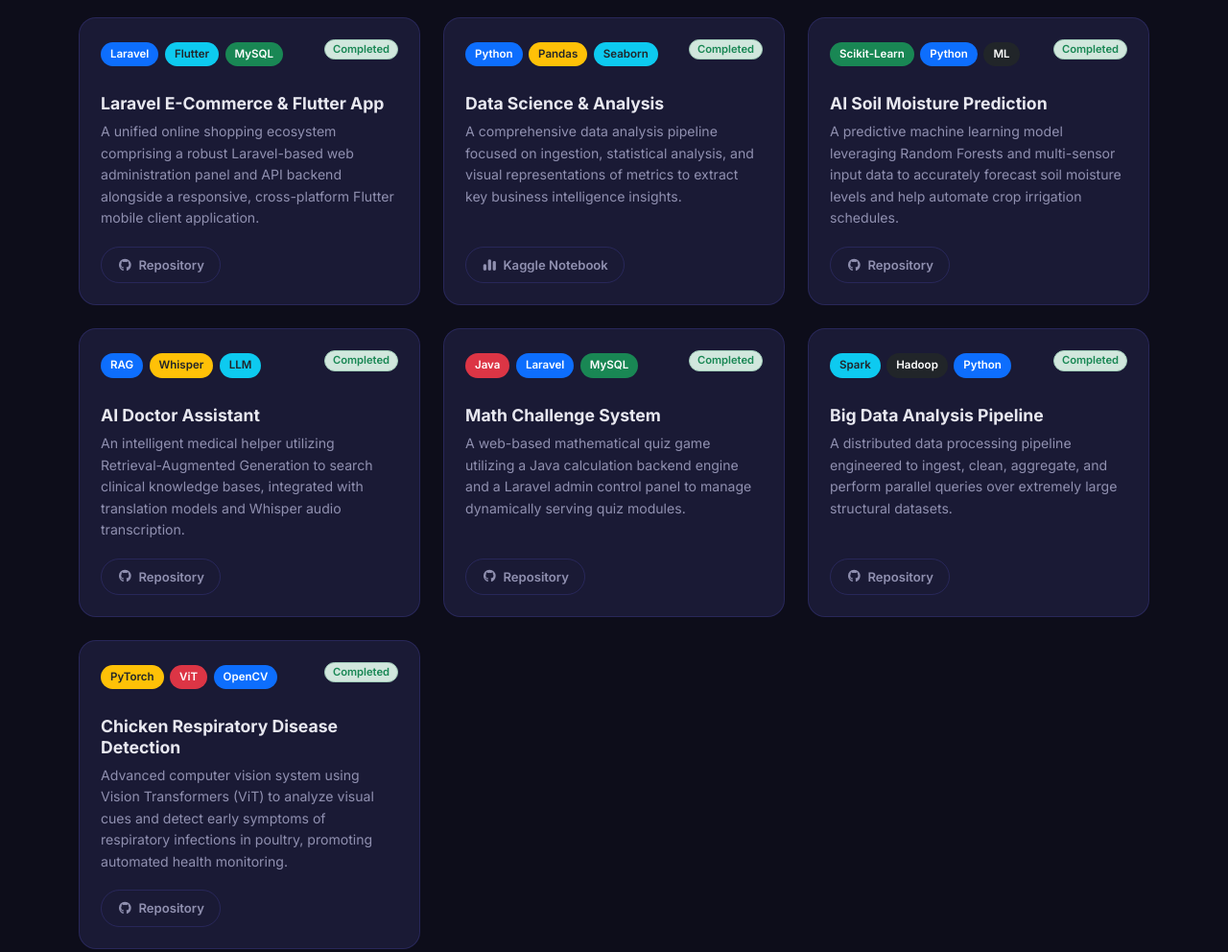
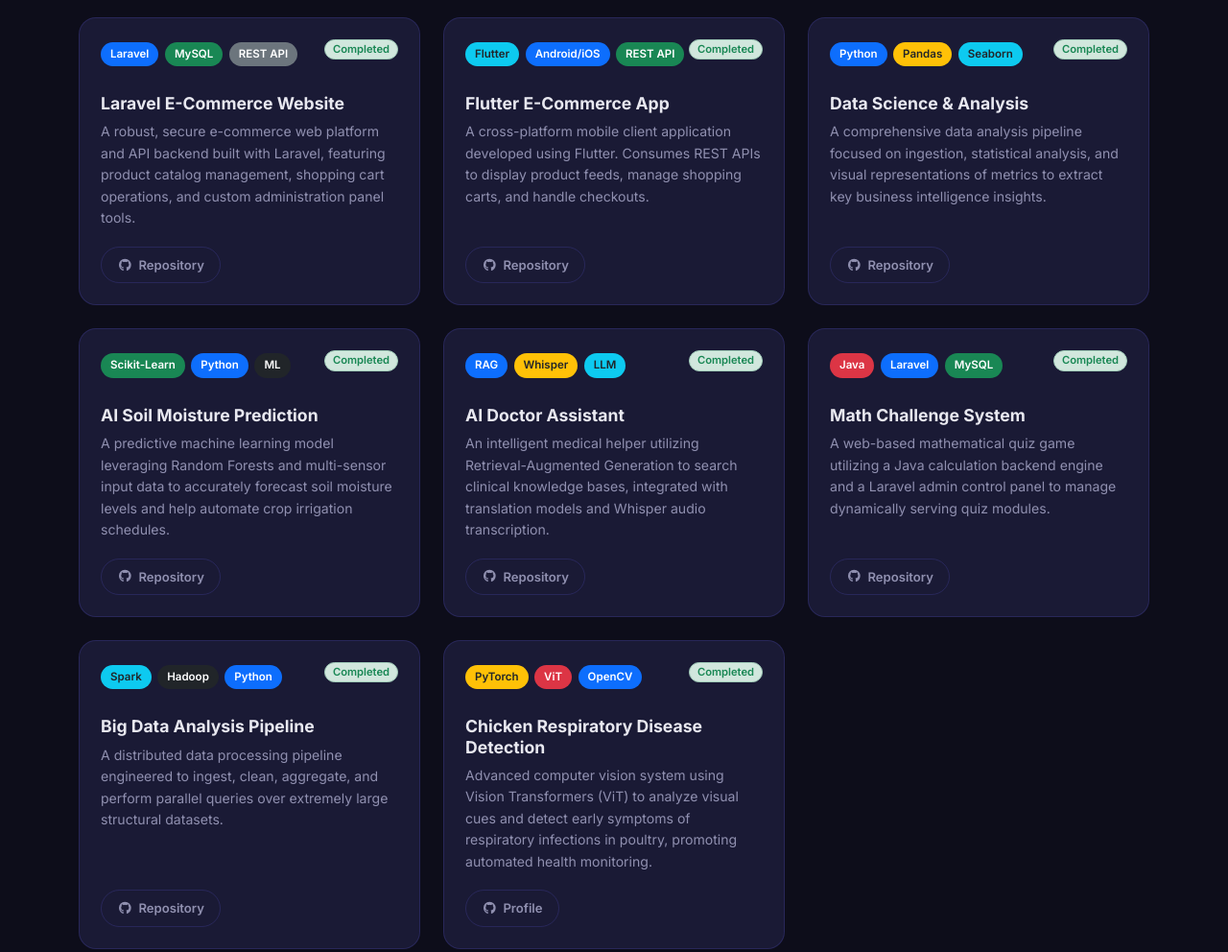
Before and after one commit to NsubugaCollins/collinsBio, a website: page portfolio/pages/projects.html in a window 1280 px wide. Shown: the part 440-1432 px from the top of the page at 96% size. Drawn offline with nearby package versions, Linux system fonts and the light colour scheme.

Commit message:
applied specific github repository links to all projects respectively

```diff
--- a/portfolio/pages/projects.html
+++ b/portfolio/pages/projects.html
@@ -74,21 +74,42 @@
               <div class="d-flex justify-content-between align-items-start mb-3">
                 <div class="project-tags">
                   <span class="project-tag bg-primary text-white">Laravel</span>
-                  <span class="project-tag bg-info text-dark">Flutter</span>
                   <span class="project-tag bg-success text-white">MySQL</span>
+                  <span class="project-tag bg-secondary text-white">REST API</span>
                 </div>
                 <span class="badge bg-success-subtle text-success border border-success-subtle rounded-pill px-2 py-1" style="font-size: 0.7rem; font-weight: 600;">Completed</span>
               </div>
-              <h4 class="project-title">Laravel E-Commerce &amp; Flutter App</h4>
-              <p class="project-desc flex-grow-1">A unified online shopping ecosystem comprising a robust Laravel-based web administration panel and API backend alongside a responsive, cross-platform Flutter mobile client application.</p>
+              <h4 class="project-title">Laravel E-Commerce Website</h4>
+              <p class="project-desc flex-grow-1">A robust, secure e-commerce web platform and API backend built with Laravel, featuring product catalog management, shopping cart operations, and custom administration panel tools.</p>
               <div class="project-links mt-auto">
-                <a href="https://github.com/NsubugaCollins" target="_blank" rel="noopener noreferrer" class="project-link secondary"><i class="fa-brands fa-github"></i> Repository</a>
+                <a href="https://github.com/NsubugaCollins/campus_ecommerce" target="_blank" rel="noopener noreferrer" class="project-link secondary"><i class="fa-brands fa-github"></i> Repository</a>
               </div>
             </div>
           </div>
         </div>
 
         <!-- Project 2 -->
+        <div class="col-lg-4 col-md-6 project-item completed-item animate-on-scroll">
+          <div class="project-card d-flex flex-column h-100">
+            <div class="project-body d-flex flex-column h-100">
+              <div class="d-flex justify-content-between align-items-start mb-3">
+                <div class="project-tags">
+                  <span class="project-tag bg-info text-dark">Flutter</span>
+                  <span class="project-tag bg-primary text-white">Android/iOS</span>
+                  <span class="project-tag bg-success text-white">REST API</span>
+                </div>
+                <span class="badge bg-success-subtle text-success border border-success-subtle rounded-pill px-2 py-1" style="font-size: 0.7rem; font-weight: 600;">Completed</span>
+              </div>
+              <h4 class="project-title">Flutter E-Commerce App</h4>
+              <p class="project-desc flex-grow-1">A cross-platform mobile client application developed using Flutter. Consumes REST APIs to display product feeds, manage shopping carts, and handle checkouts.</p>
+              <div class="project-links mt-auto">
+                <a href="https://github.com/NsubugaCollins/e-commerce-app" target="_blank" rel="noopener noreferrer" class="project-link secondary"><i class="fa-brands fa-github"></i> Repository</a>
+              </div>
+            </div>
+          </div>
+        </div>
+
+        <!-- Project 3 -->
         <div class="col-lg-4 col-md-6 project-item completed-item animate-on-scroll">
           <div class="project-card d-flex flex-column h-100">
             <div class="project-body d-flex flex-column h-100">
@@ -103,13 +124,13 @@
               <h4 class="project-title">Data Science &amp; Analysis</h4>
               <p class="project-desc flex-grow-1">A comprehensive data analysis pipeline focused on ingestion, statistical analysis, and visual representations of metrics to extract key business intelligence insights.</p>
               <div class="project-links mt-auto">
-                <a href="https://www.kaggle.com/code/nsubugacollins" target="_blank" rel="noopener noreferrer" class="project-link secondary"><i class="fa-solid fa-chart-simple"></i> Kaggle Notebook</a>
+                <a href="https://github.com/NsubugaCollins/https---github.com-NsubugaCollins-datascience" target="_blank" rel="noopener noreferrer" class="project-link secondary"><i class="fa-brands fa-github"></i> Repository</a>
               </div>
             </div>
           </div>
         </div>
 
-        <!-- Project 3 -->
+        <!-- Project 4 -->
         <div class="col-lg-4 col-md-6 project-item completed-item animate-on-scroll">
           <div class="project-card d-flex flex-column h-100">
             <div class="project-body d-flex flex-column h-100">
@@ -124,13 +145,13 @@
               <h4 class="project-title">AI Soil Moisture Prediction</h4>
               <p class="project-desc flex-grow-1">A predictive machine learning model leveraging Random Forests and multi-sensor input data to accurately forecast soil moisture levels and help automate crop irrigation schedules.</p>
               <div class="project-links mt-auto">
-                <a href="https://github.com/NsubugaCollins" target="_blank" rel="noopener noreferrer" class="project-link secondary"><i class="fa-brands fa-github"></i> Repository</a>
+                <a href="https://github.com/Omwesigye/soil_moisture_prediction_model" target="_blank" rel="noopener noreferrer" class="project-link secondary"><i class="fa-brands fa-github"></i> Repository</a>
               </div>
             </div>
           </div>
         </div>
 
-        <!-- Project 4 -->
+        <!-- Project 5 -->
         <div class="col-lg-4 col-md-6 project-item completed-item animate-on-scroll">
           <div class="project-card d-flex flex-column h-100">
             <div class="project-body d-flex flex-column h-100">
@@ -145,13 +166,13 @@
               <h4 class="project-title">AI Doctor Assistant</h4>
               <p class="project-desc flex-grow-1">An intelligent medical helper utilizing Retrieval-Augmented Generation to search clinical knowledge bases, integrated with translation models and Whisper audio transcription.</p>
               <div class="project-links mt-auto">
-                <a href="https://github.com/NsubugaCollins" target="_blank" rel="noopener noreferrer" class="project-link secondary"><i class="fa-brands fa-github"></i> Repository</a>
+                <a href="https://github.com/NsubugaCollins/AI-Doctor" target="_blank" rel="noopener noreferrer" class="project-link secondary"><i class="fa-brands fa-github"></i> Repository</a>
               </div>
             </div>
           </div>
         </div>
 
-        <!-- Project 5 -->
+        <!-- Project 6 -->
         <div class="col-lg-4 col-md-6 project-item completed-item animate-on-scroll">
           <div class="project-card d-flex flex-column h-100">
             <div class="project-body d-flex flex-column h-100">
@@ -166,13 +187,13 @@
               <h4 class="project-title">Math Challenge System</h4>
               <p class="project-desc flex-grow-1">A web-based mathematical quiz game utilizing a Java calculation backend engine and a Laravel admin control panel to manage dynamically serving quiz modules.</p>
               <div class="project-links mt-auto">
-                <a href="https://github.com/NsubugaCollins" target="_blank" rel="noopener noreferrer" class="project-link secondary"><i class="fa-brands fa-github"></i> Repository</a>
+                <a href="https://github.com/NsubugaCollins/math-challenge" target="_blank" rel="noopener noreferrer" class="project-link secondary"><i class="fa-brands fa-github"></i> Repository</a>
               </div>
             </div>
           </div>
         </div>
 
-        <!-- Project 6 -->
+        <!-- Project 7 -->
         <div class="col-lg-4 col-md-6 project-item completed-item animate-on-scroll">
           <div class="project-card d-flex flex-column h-100">
             <div class="project-body d-flex flex-column h-100">
@@ -187,13 +208,13 @@
               <h4 class="project-title">Big Data Analysis Pipeline</h4>
               <p class="project-desc flex-grow-1">A distributed data processing pipeline engineered to ingest, clean, aggregate, and perform parallel queries over extremely large structural datasets.</p>
               <div class="project-links mt-auto">
-                <a href="https://github.com/NsubugaCollins" target="_blank" rel="noopener noreferrer" class="project-link secondary"><i class="fa-brands fa-github"></i> Repository</a>
+                <a href="https://github.com/NsubugaCollins/big-data" target="_blank" rel="noopener noreferrer" class="project-link secondary"><i class="fa-brands fa-github"></i> Repository</a>
               </div>
             </div>
           </div>
         </div>
 
-        <!-- Project 7 -->
+        <!-- Project 8 -->
         <div class="col-lg-4 col-md-6 project-item completed-item animate-on-scroll">
           <div class="project-card d-flex flex-column h-100">
             <div class="project-body d-flex flex-column h-100">
@@ -208,7 +229,7 @@
               <h4 class="project-title">Chicken Respiratory Disease Detection</h4>
               <p class="project-desc flex-grow-1">Advanced computer vision system using Vision Transformers (ViT) to analyze visual cues and detect early symptoms of respiratory infections in poultry, promoting automated health monitoring.</p>
               <div class="project-links mt-auto">
-                <a href="https://github.com/NsubugaCollins" target="_blank" rel="noopener noreferrer" class="project-link secondary"><i class="fa-brands fa-github"></i> Repository</a>
+                <a href="https://github.com/NsubugaCollins" target="_blank" rel="noopener noreferrer" class="project-link secondary"><i class="fa-brands fa-github"></i> Profile</a>
               </div>
             </div>
           </div>
```
Also changed, not shown: portfolio/index.html (+5 -5 lines).
